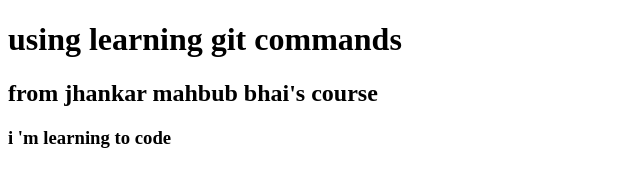
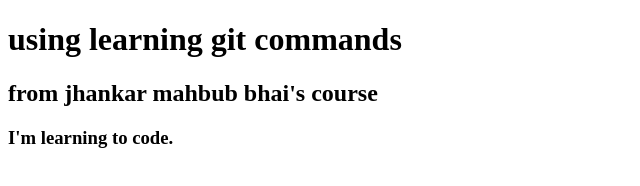
Before and after one commit to SwapnilBasher/my-not-first-repo-for-practise, a plain HTML site: page index.html in a window 1280 px wide. Shown: the full height of the page, 0-640 px from the left. Drawn offline with Linux system fonts and the light colour scheme.

Commit message:
corrected h3 header tag's spelling and punctuation mistake.

```diff
--- a/index.html
+++ b/index.html
@@ -9,6 +9,6 @@
 <body>
     <h1>using learning git commands</h1>
     <h2>from jhankar mahbub bhai's course</h2>
-    <h3>i 'm learning to code </h3>
+    <h3> I'm learning to code. </h3>
 </body>
 </html>
```
